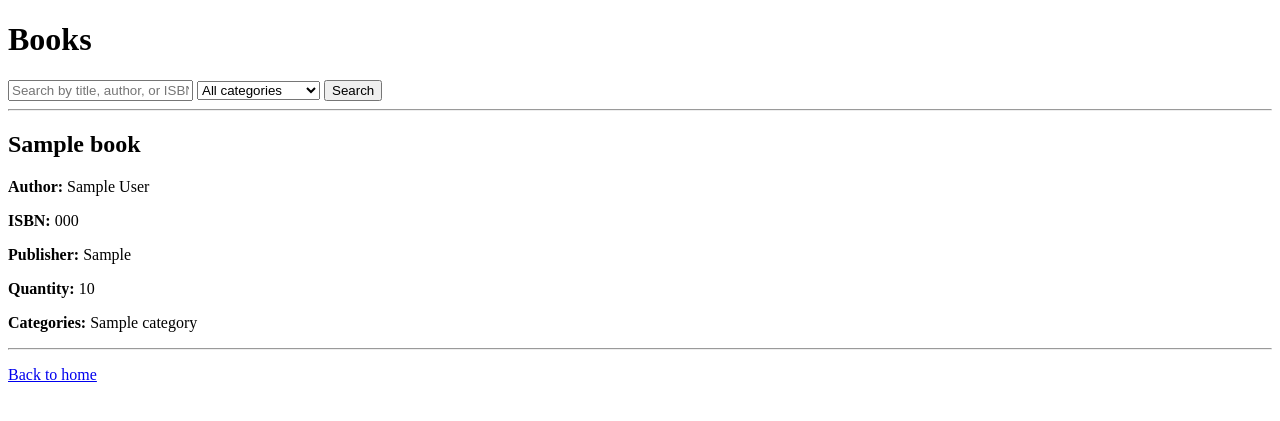
After one commit to Leh-zealand-2026/library_man_sys_django, a Django app: page /books/ in a window 1280 px wide. The commit adds this page. Shown: the top 421 px of the page. Run offline with Django 5.2, Linux system fonts and the light colour scheme; tables that the repository leaves empty hold one stand-in row (values such as "Sample post").

Commit message:
phase 2: added browse and search

```diff
--- /dev/null
+++ b/books/templates/books/book_list.html
@@ -0,0 +1,60 @@
+<!DOCTYPE html>
+<html>
+<head>
+    <title>Books</title>
+</head>
+<body>
+    <h1>Books</h1>
+
+    <form method="get">
+        <input
+            type="text"
+            name="q"
+            placeholder="Search by title, author, or ISBN"
+            value="{{ search_query|default:'' }}"
+        >
+
+        <select name="category">
+            <option value="">All categories</option>
+
+            {% for category in categories %}
+                <option
+                    value="{{ category.id }}"
+                    {% if selected_category == category.id|stringformat:"s" %}selected{% endif %}
+                >
+                    {{ category.name }}
+                </option>
+            {% endfor %}
+        </select>
+
+        <button type="submit">Search</button>
+    </form>
+
+    <hr>
+
+    {% for book in books %}
+        <div>
+            <h2>{{ book.title }}</h2>
+            <p><strong>Author:</strong> {{ book.author }}</p>
+            <p><strong>ISBN:</strong> {{ book.isbn }}</p>
+            <p><strong>Publisher:</strong> {{ book.publisher }}</p>
+            <p><strong>Quantity:</strong> {{ book.quantity }}</p>
+
+            <p>
+                <strong>Categories:</strong>
+                {% for category in book.categories.all %}
+                    {{ category.name }}{% if not forloop.last %}, {% endif %}
+                {% endfor %}
+            </p>
+        </div>
+
+        <hr>
+    {% empty %}
+        <p>No books found.</p>
+    {% endfor %}
+
+    <p>
+        <a href="{% url 'home' %}">Back to home</a>
+    </p>
+</body>
+</html>
--- a/books/templates/books/home.html
+++ b/books/templates/books/home.html
@@ -8,6 +8,10 @@
 
     {% if user.is_authenticated %}
         <p>Logged in as {{ user.username }}.</p>
+
+        <p>
+            <a href="{% url 'book_list' %}">Browse books</a>
+        </p>
 
         <form method="post" action="{% url 'logout' %}">
             {% csrf_token %}
--- a/books/urls.py
+++ b/books/urls.py
@@ -6,4 +6,5 @@ from . import views
 urlpatterns = [
     path("", views.home, name="home"),
     path("register/", views.register, name="register"),
+    path("books/", views.book_list, name="book_list"),
 ]
--- a/books/views.py
+++ b/books/views.py
@@ -1,8 +1,9 @@
 from django.contrib.auth import login
+from django.db.models import Q # django database filters
 from django.shortcuts import redirect, render
 
 from .forms import RegisterForm
-from .models import Member
+from .models import Book, Category, Member
 
 
 # https://docs.djangoproject.com/en/6.0/topics/auth/default/#built-in-auth-views
@@ -29,3 +30,28 @@ def register(request):
         form = RegisterForm()
 
     return render(request, "books/register.html", {"form": form})
+
+# browse and search books
+def book_list(request):
+    books = Book.objects.all()
+    categories = Category.objects.all()
+
+    search_query = request.GET.get("q")
+    category_id = request.GET.get("category")
+    # using django database filter
+    if search_query:
+        books = books.filter(
+            Q(title__icontains=search_query) |
+            Q(author__icontains=search_query) |
+            Q(isbn__icontains=search_query)
+        )
+
+    if category_id:
+        books = books.filter(categories__id=category_id)
+
+    return render(request, "books/book_list.html", {
+        "books": books,
+        "categories": categories,
+        "search_query": search_query,
+        "selected_category": category_id,
+    })
```
